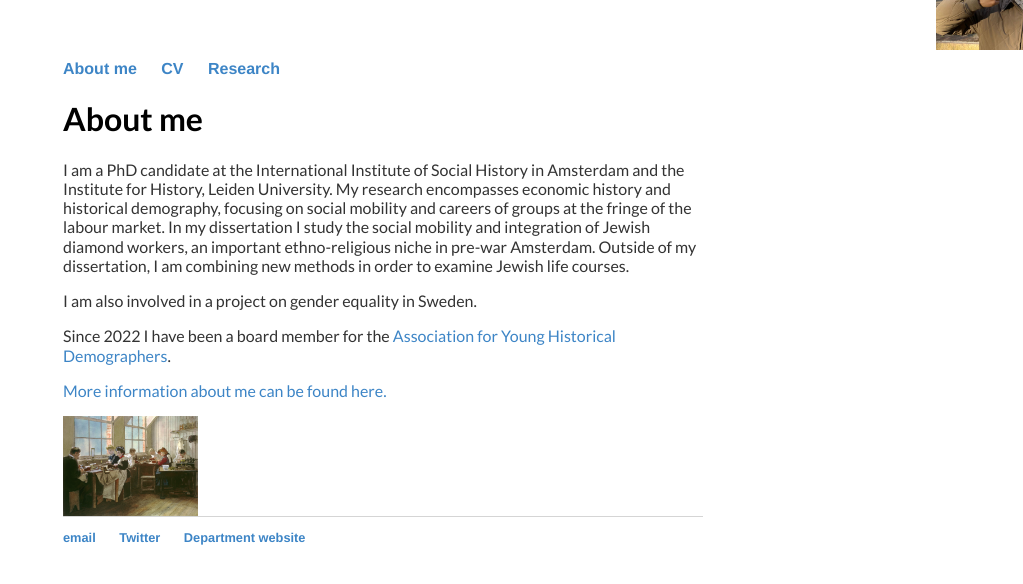
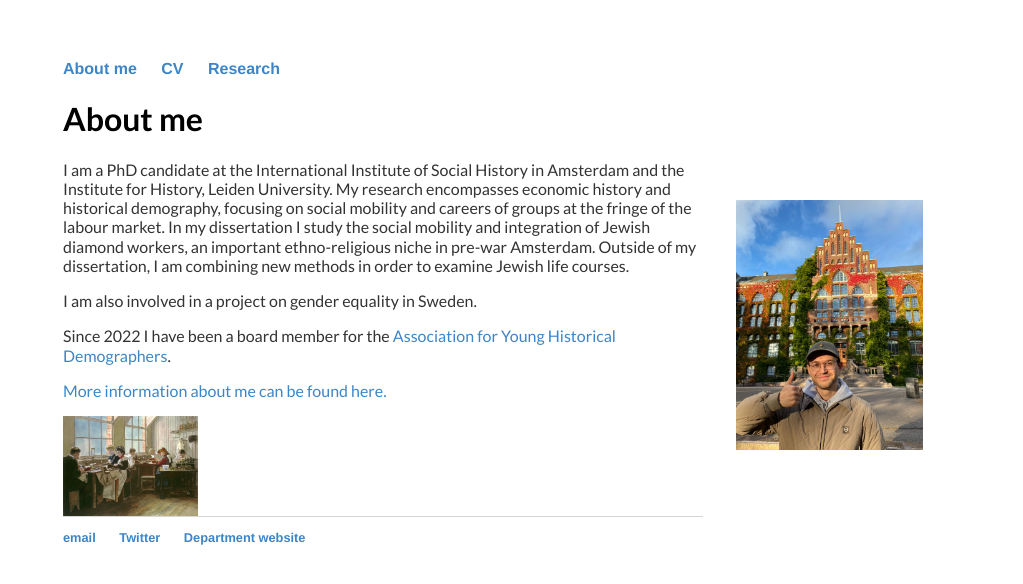
Before and after one commit to kok-joris/kok-joris.github.io, a Jekyll site: the page built from index.html, in a window 1280 px wide. Shown: the top 584 px of the page, without its empty margins (257-1280 px from the left). Built offline with Jekyll 4.4.1, drawn with Linux system fonts in a browser that asks for light colours; Markdown is read by kramdown in place of the engine named in the settings.

Commit message:
Update index.html

```diff
--- a/index.html
+++ b/index.html
@@ -5,7 +5,7 @@ title: Joris Kok
 <div class="blurb">
 
 		<img src="https://kok-joris.github.io/images/IMG-20231022-WA0002.jpg"
-			style="position:absolute; top:-200px; right:-100px;
+			style="position:absolute; top:200px; right:100px;
 			class="inline"
 			align="right"
 			height=250>
```
